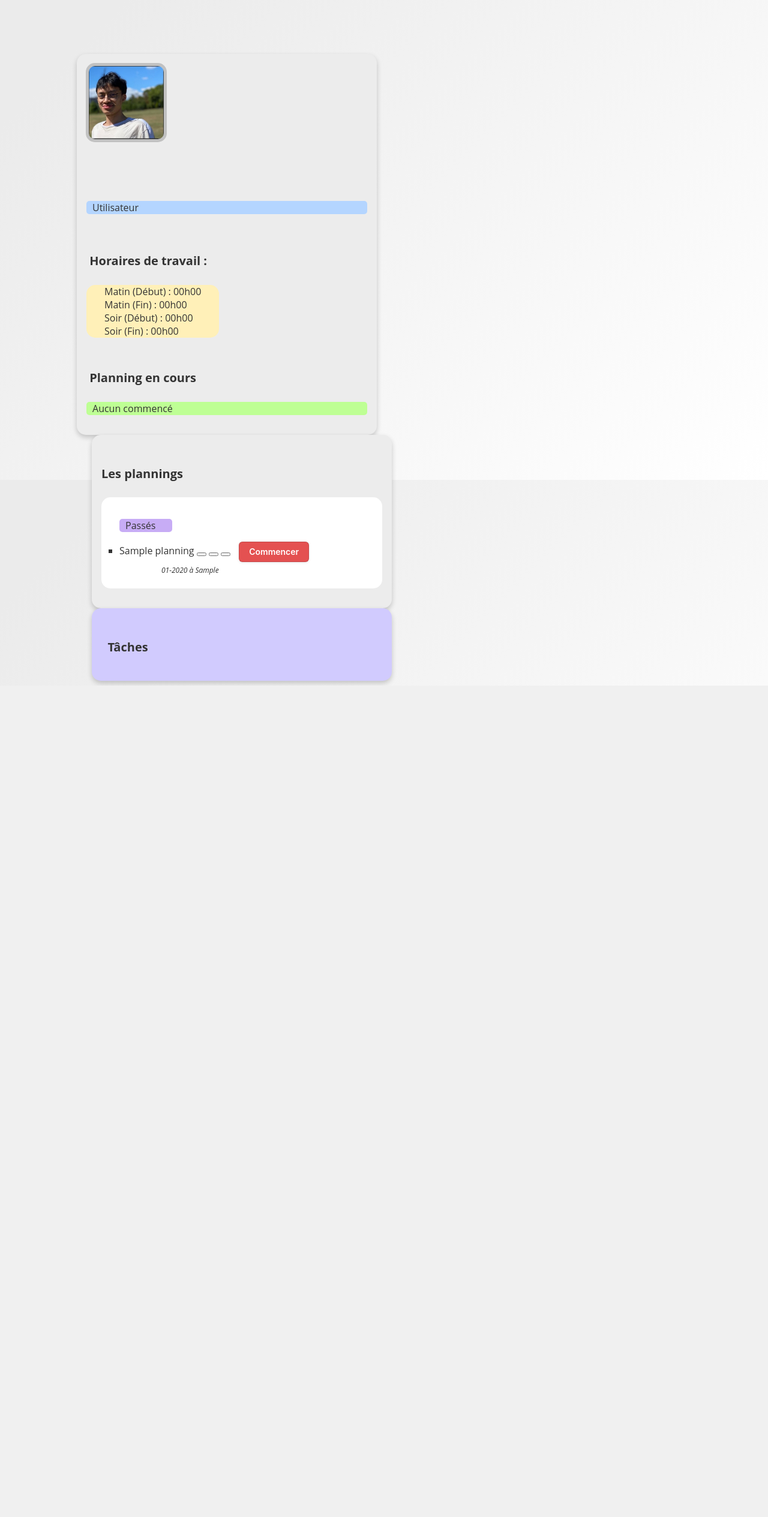
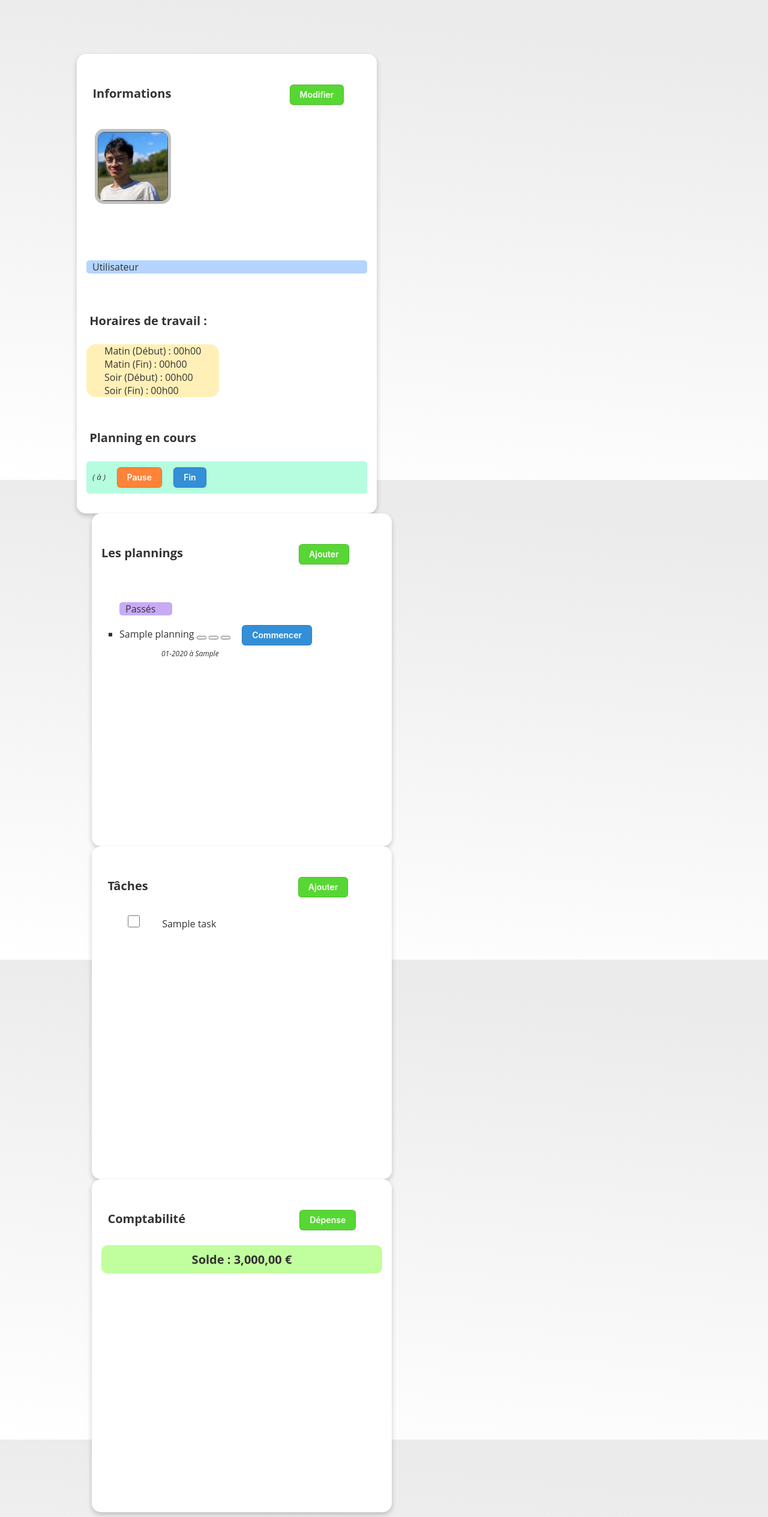
Before and after one commit to handriaparfait/cometh_final, a PHP site: template views/users/index.php in a window 1280 px wide. Shown: the whole page at 60% size. Before the commit the page ends 1142 px from the top, so only its background shows below. Run offline with PHP 8.4, Linux system fonts and the light colour scheme; the template is opened without the code that fills it: most values are stand-ins (such as "Sample title", 1, 10 or a date in 2020); some libraries are stand-ins or nearby versions.

Commit message:
#5 add task

```diff
--- a/app/Controller.php
+++ b/app/Controller.php
@@ -7,9 +7,11 @@
         $this->$model = new $model();
 	}
 
-	public function render(string $file, array $data = [], array $data2 = []){
+	public function render(string $file, array $data = [], array $data2 = [], array $data3 = [], array $data4 =[]){
 		extract($data);
 		extract($data2);
+		extract($data3);
+		extract($data4);
 		ob_start();
 		require_once(ROOT.'views/' . strtolower(get_class($this)) . '/' . $file . '.php');
 		$content = ob_get_clean();
--- a/app/Model.php
+++ b/app/Model.php
@@ -18,7 +18,7 @@
 	public function getConnection(){
 		$this->_connexion = null;
 		try{
-			$this->_connexion = new PDO('mysql:host='. $this->host . '; dbname='. $this->db_name, $this->username, $this->password);
+			$this->_connexion = new PDO('mysql:host='. $this->host . '; dbname='. $this->db_name, $this->username, $this->password,array(PDO::MYSQL_ATTR_FOUND_ROWS => true));
 			$this->_connexion->exec('set names utf8');
 		}
 		catch(PDOException $exception){
--- a/css/main.css
+++ b/css/main.css
@@ -1,5 +1,5 @@
 body {
-    background-image: linear-gradient(135deg, #ebebeb 10%, #FFFFFF 100%);
+    background-image: linear-gradient(186deg, #ebebeb 10%, #ffffff 100%);
     background-size: cover;
     background-repeat: no-repeat;
     background-attachment: fixed;
@@ -52,15 +52,18 @@
 }
 
 .card p.currentplan {
-    background-color: #beff94;
+    background-color: #b6fde0;
     border-radius: 5px;
     padding-left: 10px;
+    padding-bottom: 10px;
+    padding-top: 10px;
 }
 
 
 .card h4 {
     font-size: 20px;
 }
+
 
 .card {
     /* Add shadows to create the "card" effect */
@@ -69,18 +72,79 @@
     width: 500px;
     border-radius: 15px;
     padding-bottom: 15px;
-    background-color: #ececec;
+    background-color: #ffffff;
+    margin-bottom: auto;
+    min-height: 540px;
 }
 
+
+
+.compta p {
+    background-color: #c1fe9e;
+    border-radius: 10px;
+    padding-top: 10px;
+    padding-bottom: 10px;
+    text-align-last: center;
+    margin-top: 25px;
+}
+
+.infouser {
+    background-color: #ffffff;
+}
+
+
 .planning {
-    /* Add shadows to create the "card" effect */
     margin-left : 25px;
 }
 
 .task {
-    /* Add shadows to create the "card" effect */
     margin-left: 25px;
-    background-color: #d1cbfe;
+    background-color: #ffffff;
+}
+
+.compta {
+    margin-left: 25px;
+    background-color: #ffffff;
+}
+
+.listTask{
+    margin-top: 25px;
+}
+
+.listTask li{
+    margin-top: 20px;
+    list-style:none;
+}
+
+
+.listTask input[type="checkbox"]  {
+    width: 20px;
+    height: 20px;
+}
+
+.listTask input[type="checkbox"]:checked  {
+    width: 25px;
+    height: 20px;
+    accent-color: #5dea65;
+}
+
+.card label.tasklabel {
+    border-radius: 5px;
+    padding-left: 10px;
+    margin-right: 10px;
+    margin-left: 10px;
+}
+
+.prioritaire {
+    background-color: #f5acac;
+}
+
+.afaire {
+    background-color: #ffd6a9;
+}
+
+.libre {
+    background-color: #a6fbb6;
 }
 
 
@@ -89,7 +153,6 @@
     padding-right: 30px;
     background-color: #ffffff;
     border-radius: 15px;
-    margin-top: 10px;
     padding-top: 20px;
     list-style-type: square;
 }
@@ -110,9 +173,11 @@
     padding: 2px 16px;
 }
 
-.buttonStartPlan {
+
+
+.buttonPlan {
     appearance: none;
-    background-color: #e45151;
+    background-color: #338fd7;
     border: 1px solid rgba(27, 31, 35, .15);
     border-radius: 6px;
     box-shadow: rgba(27, 31, 35, .1) 0 1px 4px;
@@ -133,33 +198,20 @@
     touch-action: manipulation;
     vertical-align: middle;
     white-space: nowrap;
-    margin-left: 10px;
+    margin-left: 15px;
 }
 
-.buttonBlockedPlan {
-    appearance: none;
-    background-color: #e0e0e0;
-    border: 1px solid rgba(255, 255, 255, .15);
-    border-radius: 6px;
-    box-shadow: rgba(27, 31, 35, .1) 0 1px 4px;
-    box-sizing: border-box;
-    color: #fff;
+.blocked {
+    background-color: #338fd736;
+    /*background: repeating-linear-gradient( -55deg, #d4d4d4, #d4d4d4 10px, #fff 10px, #fff 20px );*/
     cursor: not-allowed;
-    display: inline-block;
-    font-family: -apple-system,system-ui,"Segoe UI",Helvetica,Arial,sans-serif,"Apple Color Emoji","Segoe UI Emoji";
-    font-size: 14px;
-    font-weight: 600;
-    line-height: 20px;
-    padding: 6px 16px;
-    position: relative;
-    text-align: center;
-    text-decoration: none;
-    user-select: none;
-    -webkit-user-select: none;
-    touch-action: manipulation;
-    vertical-align: middle;
-    white-space: nowrap;
-    margin-left: 10px;
+}
+
+.pause {
+    background-color: #ff8338;
+}
+
+.end {
 }
 
 input[type="file"] {
@@ -179,3 +231,23 @@
 .fa-file-pdf {
     cursor: pointer;
 }
+
+.buttongreen {
+    background: #57d733;
+}
+
+.buttonchangeinfo {
+    margin-left: 192px;
+}
+
+.buttonaddplanning {
+    margin-left: 188px;
+}
+
+.buttonaddtask {
+    margin-left: 245px;
+}
+
+.buttonaddspent {
+    margin-left: 185px;
+}
--- a/views/users/index.php
+++ b/views/users/index.php
@@ -10,19 +10,72 @@
     }
 
     function currentPlan($plan){
-        if($plan == null) return "Aucun commencé" ;
-        else return $plan;
+        if($plan == "false") return "Aucun commencé" ;
+        else{
+            $text = $plan[0]->{"plan_name"} . " <small><i> (". $plan[0]->{"plan_date"}  ." à " . $plan[0]->{"plan_adresse"} . ") </i></small>";
+            return $text;
+        }
     }
 
-    function currentPlanClass($plan){
-        if($plan == null) return "buttonStartPlan";
-        else return "buttonBlockedPlan";
+    function buttonDisabled($idpl,$currentpl,$ispaused){
+        //var_dump($idpl);
+        //var_dump($currentpl[0]);
+        //var_dump($ispaused);
+        if($currentpl == "false") return "";
+        else if($currentpl[0]->{"plan_id"} == $idpl){
+            if($currentpl[0]->{'ispaused'} == 1) return "";
+            else return "disabled";
+        }
+        else{
+            return "disabled";
+        }
     }
 
-    function buttonDisabled($btn){
-        if($btn == null) return "";
-        else return "disabled";
+    function buttonDisabled2($currentpl){
+        if($currentpl[0]->{'ispaused'} == 1) return "disabled";
+        else return "";
     }
+
+    function currentPlanPauseClass($plan){
+        if($plan[0]->{"ispaused"} == 1) return "buttonPlan blocked";
+        else return "buttonPlan pause";
+    }
+
+    function currentPlanEndClass($plan){
+        if($plan[0]->{"ispaused"} == 1) return "buttonPlan blocked";
+        else return "buttonPlan end";
+    }
+
+    function currentPlanText($plan){
+        if($plan == "false") return "Commencer";
+        else if($plan[0]->{"ispaused"} == 1) return "Reprendre";
+        else return "Commencer";
+    }
+
+    function currentPlanClass($plan,$idplan,$plan2){
+        if($plan != null){
+            if($plan == $idplan){
+                if($plan2[0]->{"ispaused"} == 0) return "buttonPlan blocked";
+                else return "buttonPlan";
+            }
+            return "buttonPlan blocked";
+        }
+        else return "buttonPlan";
+    }
+
+    function taskClass($level){
+        if($level == "PR") return "prioritaire";
+        else if($level == "AF") return "afaire";
+        else if($level == "LB") return "libre";
+    }
+
+    function taskLevelName($level){
+        if($level == "PR") return "Prioritaire";
+        else if($level == "AF") return "A faire";
+        else if($level == "LB") return "Libre";
+    }
+
+
 
 ?>
 
@@ -31,9 +84,17 @@
 
 <body>
 
-<div class="card">
+<div class="card infouser">
+
+  <div class="container">
+  <br>
+    <h4><b>
+        <i class='fas fa-user' ></i>
+        <?php echo "&nbsp Informations"; ?>
+        <button class="buttonPlan buttonchangeinfo buttongreen"> Modifier <i class='fas fa-edit'> </i></button>
+        <br>
+    </b></h4>
   <img src="images/profile.jpg" alt="Avatar">
-  <div class="container">
     <h4><b>
         <i class='far fa-envelope fa-lg' ></i>
         <?php echo "&nbsp" . ($users[0]->{'email'}) ?>
@@ -58,8 +119,11 @@
         <?php echo "&nbspPlanning en cours" ?>
     </b></h4>
         <p class="currentplan">
-            <?php echo currentPlan(($users[0]->{'current_plan'})) ?>
-            <br>
+            <?php echo currentPlan($currentplanning) ?>
+            <?php if(currentPlan($currentplanning) != "Aucun commencé") { ?>
+                    <button class="<?php echo currentPlanPauseClass($currentplanning)?>" onclick="javascript:pausePlanning(<?php echo ($users[0]->{'current_plan'})?>)" <?php echo buttonDisabled2($currentplanning) ?>> Pause</button>
+                    <button class="<?php echo currentPlanEndClass($currentplanning) ?>" onclick="javascript:endPlanning(<?php echo ($users[0]->{'current_plan'})?>)" <?php echo buttonDisabled2($currentplanning) ?>> Fin</button>
+            <?php } ?>
         </p>
   </div>
 </div>
@@ -71,6 +135,7 @@
     <h4><b>
         <i class='far fa-calendar fa-lg' ></i>
         <?php echo "Les plannings" ?>
+        <button class="buttonPlan buttonaddplanning buttongreen"> Ajouter <i class='fas fa-plus'> </i></button>
         <br></b></h4>
 
         <b><h4>
@@ -106,6 +171,7 @@
                 <!--PDF3-->
                 <button onclick="javascript:downloadPdf('3',<?php echo ($planning->{'plan_id'}) ?>)" title="<?php  echo ($planning->{'pdf3_name'})  ?>"><i class="far fa-file-pdf fa-2xl" style="color:red"></i></button>
                 <form id='form-upload-3-<?php echo ($planning->{'plan_id'}) ?>'>
+                <form id='form-upload-3-<?php echo ($planning->{'plan_id'}) ?>'>
                 <label for="file-upload-3-<?php echo ($planning->{'plan_id'}) ?>" class="custom-file-upload">
                     <i class="fa fa-pen-to-square"></i>
                 </label>
@@ -113,7 +179,7 @@
                 </form>
 
                 <!--COMMENCER-->
-                <button class="<?php echo currentPlanClass(($users[0]->{'current_plan'})) ?>" role="button" onclick="javascript:startPlanning(<?php echo ($planning->{'plan_id'}) ?>)" <?php echo buttonDisabled(($users[0]->{'current_plan'})) ?>> Commencer </button >
+                <button class="<?php echo currentPlanClass(($users[0]->{'current_plan'}), ($planning->{'plan_id'}), $currentplanning) ?>" role="button" onclick="javascript:startPlanning(<?php echo ($planning->{'plan_id'}) ?>)" <?php echo buttonDisabled(($planning->{'plan_id'}),($currentplanning),($currentplanning)) ?>> <?php echo currentPlanText($currentplanning) ?> </button >
                 <ul class="subListPlan">
                     <?php echo date('m-Y',strtotime($planning->{'plan_date'})) . " à " . ($planning->{'plan_adresse'}) ?>
                 </ul>
@@ -131,9 +197,40 @@
     <h4><b>
         <i class='fas fa-tasks fa-lg' ></i>
         <?php echo "&nbsp Tâches"; ?>
+        <button class="buttonPlan buttonaddtask buttongreen"> Ajouter <i class='fas fa-plus'> </i></button>
+        <br>
+    </b></h4>
+        <ul class="listTask">
+            <?php foreach($tasks as $task){ ?>
+                <li>
+                    <input type="checkbox" id="tsk-<?php echo $task->{"task_id"} ?>">
+                    <label class="<?php echo taskClass($task->{"task_level"}) ?> tasklabel">
+                    <?php echo taskLevelName($task->{"task_level"}) ?>
+                    </label>
+                    <?php echo $task->{"task_name"} ?>
+                </li>
+            <?php } ?>
+        </ul>
+  </div>
+</div>
+
+<div class="card compta">
+  <div class="container">
+    <br>
+    <h4><b>
+        <i class='fas fa-money-bill-alt' ></i>
+        <?php echo "&nbsp Comptabilité"; ?>
+        <button class="buttonPlan buttonaddspent buttongreen"> Dépense <i class='fas fa-plus'> </i></button>
+        <p>
+            Solde : 3,000,00 €
+        </p>
         <br>
     </b></h4>
   </div>
 </div>
 
+
+
+
+
 </body>
```
Also changed, not shown: controllers/Users.php (+34 -2 lines), css/navlateral.css (+4 -4 lines), js/user.js (+35 -1 lines), models/User.php (+37 -8 lines), sql/upgrade_1.sql (+48 -16 lines).
